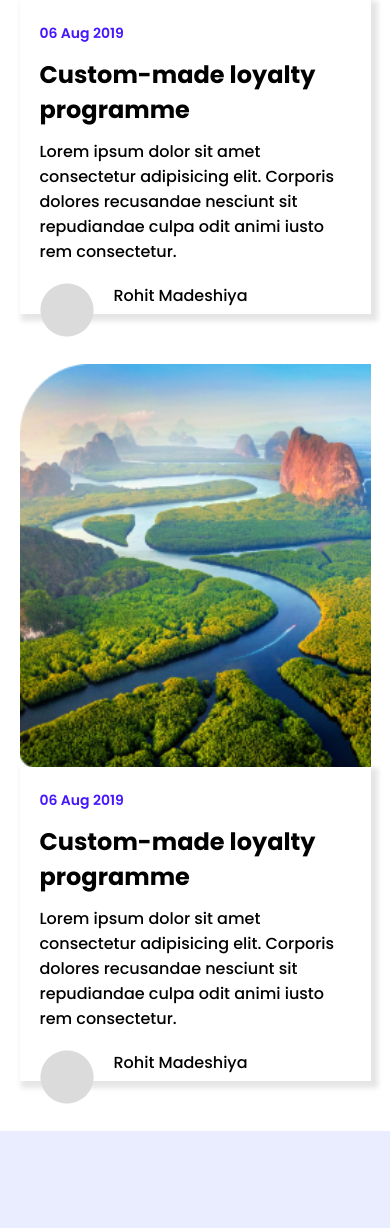
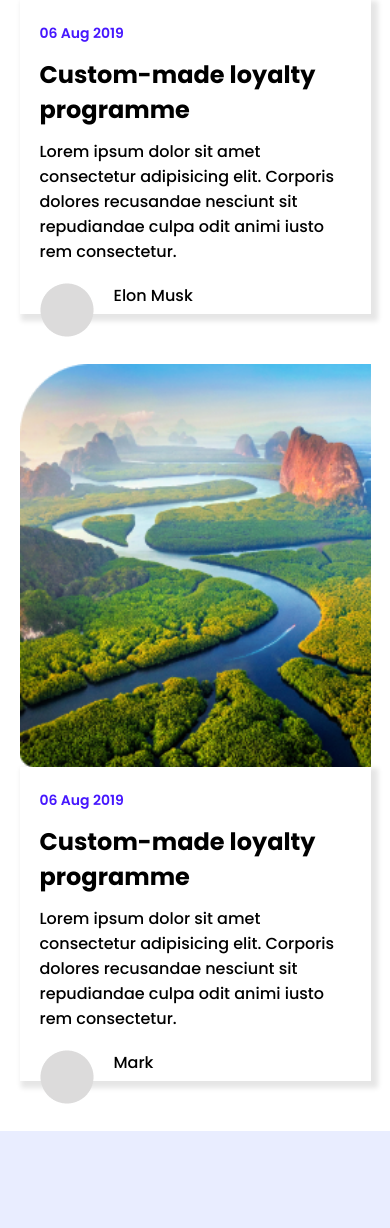
Before and after one commit to RohanKaushik6789/html_css_project9, a website: page index.html in a window 390 px wide. Shown: the part 2171-3399 px from the top of the page. Drawn offline with Linux system fonts and the light colour scheme.

Commit message:
responsive

```diff
--- a/index.html
+++ b/index.html
@@ -134,7 +134,7 @@
                   <div>
                     <img src="./Assets/IMAGE HERE (2).png" alt="img" />
                   </div>
-                  <p>Rohit Madeshiya</p>
+                  <p>Elon Musk</p>
                 </div>
               </div>
             </div>
@@ -156,7 +156,7 @@
                   <div>
                     <img src="./Assets/IMAGE HERE (2).png" alt="img" />
                   </div>
-                  <p>Rohit Madeshiya</p>
+                  <p>Mark</p>
                 </div>
               </div>
             </div>
```
